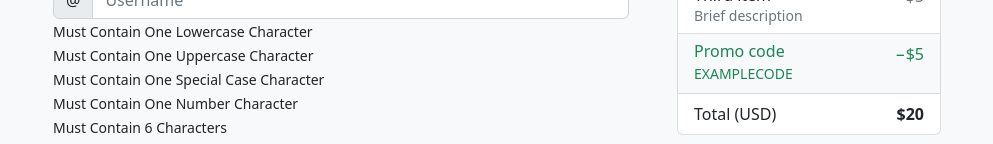
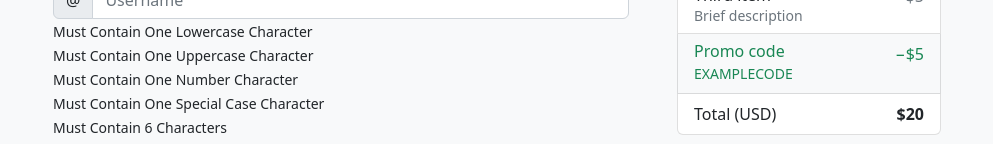
Before and after one commit to webxrahat/React-Form-Validation, a React (Create React App) app: page / in a window 1280 px wide. Shown: the part 482-626 px from the top of the page, without its empty margins (143-1136 px from the left). Built offline with nearby package versions, Linux system fonts and the light colour scheme.

Commit message:
28/03/23

```diff
--- a/src/section/Main.jsx
+++ b/src/section/Main.jsx
@@ -222,12 +222,12 @@ const Main = () => {
                   <input {...formik.getFieldProps('userName')} id='userName' type="text" className="form-control" placeholder="Username" />
                 </div>
                 <ul className='list-unstyled'>
-                  <li><small className={`text-${formik.values.userName === '' ? 'dark' : 'success'}`}>Must Contain One Lowercase Character</small></li>
-                  <li><small className={`${''}`}>Must Contain One Uppercase Character</small></li>
-                  <li><small>Must Contain One Special Case Character</small></li>
-                  <li><small>Must Contain One Number Character</small></li>
-                  <li><small>Must Contain 6 Characters</small></li>
-                  <li><small>Maximum 8 Characters</small></li>
+                  <li><small className={`text-${formik.values.userName === '' ? 'dark' : 'danger'}`}>Must Contain One Lowercase Character</small></li>
+                  <li><small className={`text-${formik.values.userName === '' ? 'dark' : 'danger'}`}>Must Contain One Uppercase Character</small></li>
+                  <li><small className={`text-${formik.values.userName === '' ? 'dark' : 'danger'}`}>Must Contain One Number Character</small></li>
+                  <li><small className={`text-${formik.values.userName === '' ? 'dark' : 'danger'}`}>Must Contain One Special Case Character</small></li>
+                  <li><small className={`text-${formik.values.userName === '' ? 'dark' : 'danger'}`}>Must Contain 6 Characters</small></li>
+                  <li><small className={`text-${formik.values.userName === '' ? 'dark' : 'danger'}`}>Maximum 8 Characters</small></li>
 
                   {/* {console.log(formik.getFieldProps('userName'))}
                   {console.log(formik.values.userName)} */}
```
